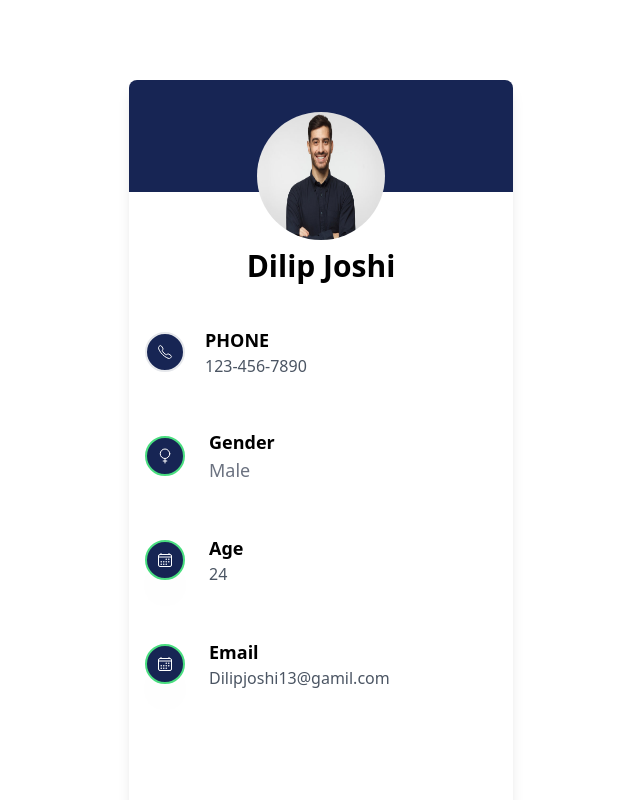
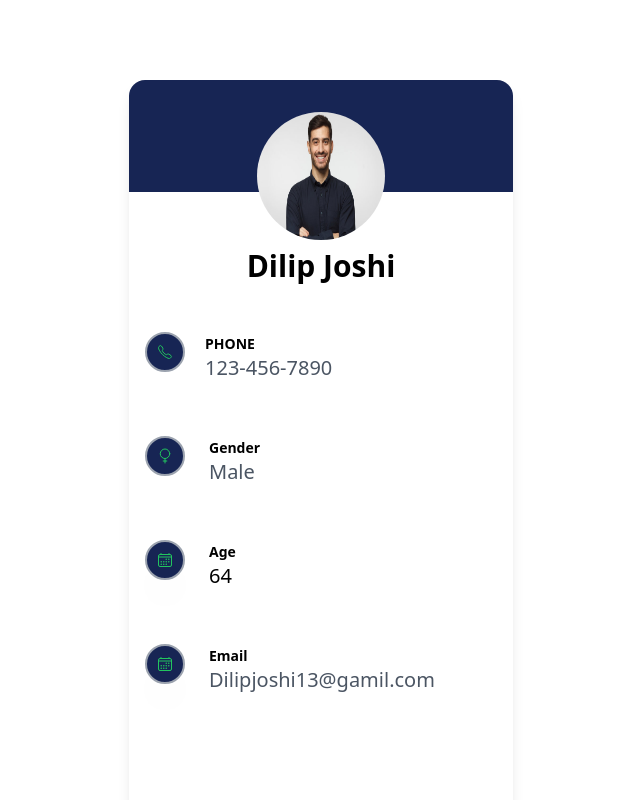
Before and after one commit to MdArslaan/Contact_page12, a website: page index.html in a window 1280 px wide. Shown: the top 800 px of the page, without its empty margins (319-959 px from the left). Drawn offline with nearby package versions, Linux system fonts and the light colour scheme.

Commit message:
Add files via upload

```diff
--- a/index.html
+++ b/index.html
@@ -10,9 +10,11 @@
 </head>
 <body>
 <!-- component -->
-<div class="flex items-center justify-center">
- <div class="w-96 bg-white shadow-lg rounded-lg overflow-hidden my-20">
-   <div class="px-4 py-2 bg-blue-950 md:h-28 h-36">
+<div class="flex flex-col items-center justify-center ">
+
+<div class="md:flex md:items-center md:justify-center">
+ <div class="w-96 bg-white shadow-lg rounded-2xl overflow-hidden md:my-20 my-32">
+   <div class="px-4 py-2 bg-blue-950 md:h-28  rounded-">
     <img src="1.jpg" alt="" class="relative md:top-6 top-14 start-28 w-32 h-32 rounded-full ">
    </div>
   <div class="w-96 h-screen bg-white">
@@ -21,44 +23,47 @@
 
 
   <div class="flex items-center space-x-1">
-    <div class="w-10 h-10 bg-blue-950 mx-4 my-8 rounded-full flex items-center justify-center border-2 border-gr-400">
-        <ion-icon name="call-outline" class="text-white drop-shadow-2xl  "></ion-icon>
+    <div class="w-10 h-10 bg-blue-950 mx-4 my-8 rounded-full flex items-center justify-center border-2 border-gray-400">
+        <ion-icon name="call-outline" class="text-green-500 drop-shadow-2xl  "></ion-icon>
     </div>
     <div class="flex flex-col">
-    <span class="text-lg font-semibold ">PHONE</span>
-    <span class="text-gray-600">123-456-7890</span>
+
+      <span class=" font-semibold text-sm pt-3">PHONE</span>
+    <span class="text-gray-600 text-xl">123-456-7890</span>
 </div></div>
 
 <div class="flex items-center space-x-2">
-  <div class="w-10 h-10 bg-blue-950 mx-4 my-8 rounded-full flex items-center justify-center border-2 border-green-400">
-      <ion-icon name="female-outline" class="text-white drop-shadow-2xl"></ion-icon>
+  <div class="w-10 h-10 bg-blue-950 mx-4 my-8 rounded-full flex items-center justify-center border-2 border-gray-400">
+      <ion-icon name="female-outline" class="text-green-500 drop-shadow-2xl"></ion-icon>
   </div>
   <div class="flex flex-col">
-  <span class="text-lg font-semibold">Gender</span>
-  <span class="text-lg text-gray-500">Male</span>
+  <span class="text-sm font-semibold pt-3">Gender</span>
+  <span class="text-xl text-gray-600">Male</span>
 
  </div>
 </div>
 
 <div class="flex items-center space-x-2">
-  <div class="w-10 h-10 bg-blue-950 mx-4 my-8  rounded-full flex items-center justify-center border-2 border-green-400">
-    <ion-icon name="calendar-outline"  class="text-white drop-shadow-2xl"></ion-icon>
+  <div class="w-10 h-10 bg-blue-950 mx-4 my-8  rounded-full flex items-center justify-center border-2 border-gray-400">
+    <ion-icon name="calendar-outline"  class="text-green-500 drop-shadow-2xl"></ion-icon>
   </div>
   <div class="flex flex-col">
 
-  <span class="text-lg font-semibold">Age</span>
-  <span class="text-gray-600">24</span>
+  <span class="text-sm font-semibold pt-3">Age</span>
+  <span class="texl-gray-600 text-xl">64</span>
 </div>
 </div>
 <div class="flex items-center space-x-2">
-  <div class="w-10 h-10 bg-blue-950 mx-4 my-8 rounded-full flex items-center justify-center border-2 border-green-400">
-    <ion-icon name="calendar-outline"  class="text-white drop-shadow-2xl"></ion-icon>
+  <div class="w-10 h-10 bg-blue-950 mx-4 my-8 rounded-full flex items-center justify-center border-2 border-gray-400">
+    <ion-icon name="calendar-outline"  class="text-green-500 drop-shadow-2xl"></ion-icon>
   </div>
   <div class="flex flex-col">
-  <span class="text-lg font-semibold">Email</span>
-  <span class="text-gray-600">Dilipjoshi13@gamil.com</span>
+  <span class="text-sm font-semibold pt-3">Email</span>
+  <span class="text-gray-600 text-xl">Dilipjoshi13@gamil.com</span>
 </div>
-</div>
+</div></div>
+
+</div></div>
 
 </body>
 </html>
```
